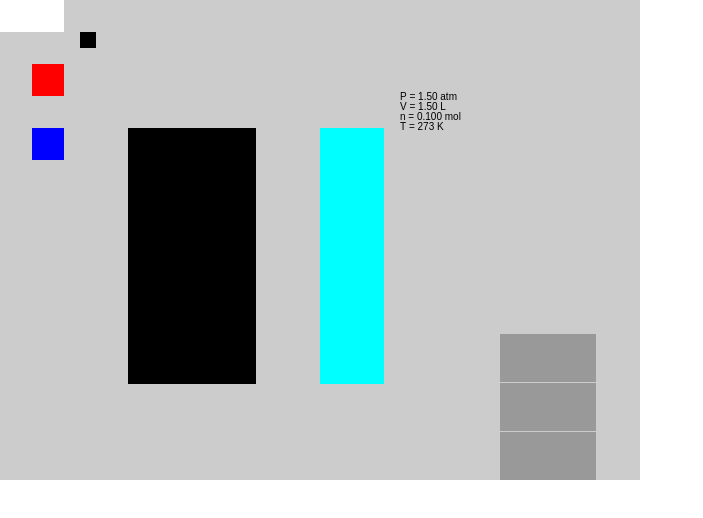
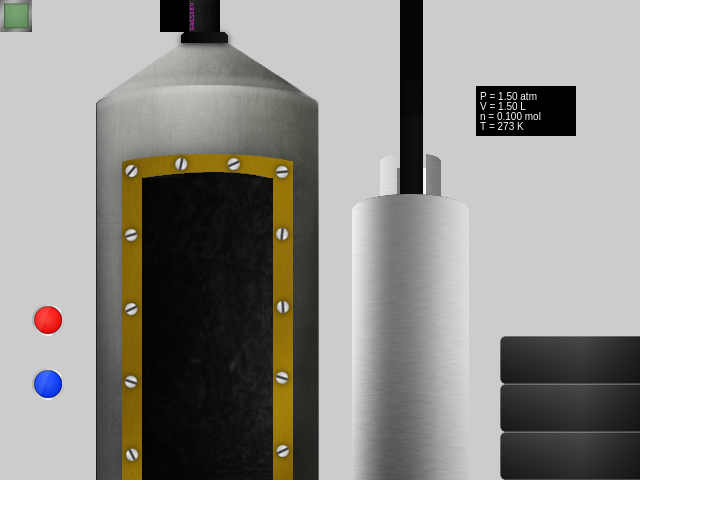
Before and after one commit to ptrgags/gas-lab, a plain HTML site: page index.html in a window 1280 px wide. Shown: the whole page, without its empty margins (0-703 px from the left). Drawn offline with Linux system fonts and the light colour scheme.

Commit message:
Add Demo 3

```diff
--- a/index.html
+++ b/index.html
@@ -5,9 +5,12 @@
 		<link rel="stylesheet" href="styles/main.css" />
 		<script src="scripts/Clickable.js"></script>
 		<script src="scripts/dom.js"></script>
+		<script src="scripts/images.js"></script>
 		<script src="scripts/gaslab.js"></script>
+		<script src="scripts/load.js"></script>
 	</head>
-	<body onload="load();">
-		<canvas id="canvas" width="640" height="480"></canvas>
+	<body onload="loadNext();">
+		<span id="loading">Loading...<br/></span>
+		<canvas id="canvas" width="640" height="480">Error: your browser does not support HTML5 Canvas!</canvas>
 	</body>
 </html>
--- a/scripts/Clickable.js
+++ b/scripts/Clickable.js
@@ -1,9 +1,9 @@
-var Clickable = function(x, y, width, height, color) {
+var Clickable = function(x, y, image) { //, width, height, color) {
 	this.x = x;
 	this.y = y;
-	this.width = width;
-	this.height = height;
-	this.color = color;
+	this.image = image;
+	this.width = this.image.width;
+	this.height = this.image.height;
 	this.disabled = false;
 	this.disabledColor = "AAAAAA";
 
@@ -17,9 +17,13 @@ var Clickable = function(x, y, width, height, color) {
 
 	//Render the clickable object on the canvas
 	this.render = function(context) {
-		var oldStyle = context.fillStyle;
-		context.fillStyle = this.disabled ? this.disabledColor : this.color;
-		context.fillRect(this.x, this.y, this.width, this.height);
-		context.fillStyle = oldStyle;
+		if (!this.disabled)
+			context.drawImage(this.image, this.x, this.y);
+		else {
+			var oldStyle = context.fillStyle;
+			context.fillStyle = this.disabledColor;
+			context.fillRect(this.x, this.y, this.width, this.height);
+			context.fillStyle = oldStyle;
+		}
 	}
 }
--- a/scripts/dom.js
+++ b/scripts/dom.js
@@ -1,15 +1,15 @@
 //Get an element by ID
-var getById = function(id) {
+function getById(id) {
 	return document.getElementById(id);
 }
 
 //Get elements by class name
-var getByClass = function(className) {
+function getByClass(className) {
 	return document.getElementsByClassName(className);
 }
 
 //Click event
-var click = function(evt) {
+function click(evt) {
 	var canvas = document.getElementById("canvas");
 	var rect = canvas.getBoundingClientRect();
 	var x = evt.clientX - rect.left;
--- a/scripts/gaslab.js
+++ b/scripts/gaslab.js
@@ -9,7 +9,7 @@ var MAX_GAS_STEPS = 50;
 var VOLUME_MAX = 5.00;
 var VOLUME_MIN = 1.00;
 var WEIGHT_X1 = 500;
-var WEIGHT_X2 = 144;
+var WEIGHT_X2 = 128;
 var WEIGHT_Y1 = 480;
 var WEIGHT_Y2 = 288;
 
@@ -24,127 +24,154 @@ var weights = 0;
 var gasSteps = 0;
 
 var clickables = [];
-
 var weightStack = [];
 var chamberWeightStack = [];
+var controls = {};
 
-var load = function() {
+//Load the gas lab
+function load() {
+	getById("loading").innerHTML = "";
+	createClickables();
+	createWeights();
+	render();
+	canvas.addEventListener("click", click);
+}
 
-	var temperatureUp = new Clickable(32, 64, 32, 32, "#FF0000");
+//Create clickables on the screen
+function createClickables() {
+	var temperatureUp = new Clickable(32, 304, images["redButton"]);
 		temperatureUp.onClick = function() {
 			increaseTemperature();
-			temperatureUp.disabled = temperatureSteps === MAX_TEMPERATURE_STEPS;
-			temperatureDown.disabled = temperatureSteps === 0;
+			updateControls();
 			render();
 		}
-	var temperatureDown = new Clickable(32, 128, 32, 32, "#0000FF");
+		clickables.push(temperatureUp);
+	var temperatureDown = new Clickable(32, 368, images["blueButton"]);
 		temperatureDown.onClick = function() {
 			decreaseTemperature();
-			temperatureUp.disabled = temperatureSteps === MAX_TEMPERATURE_STEPS;
-			temperatureDown.disabled = temperatureSteps === 0;
+			updateControls();
 			render();
 		}
-	var gasRelease = new Clickable(80, 32, 16, 16, "#00FF00");
+		clickables.push(temperatureDown);
+	var gasRelease = new Clickable(160, 0, images["greenButton"]);
 		gasRelease.disabled = true;
 		gasRelease.onClick = function() {
 			decreaseGas();
-			gasTank.disabled = gasSteps === MAX_GAS_STEPS;
-			gasRelease.disabled = gasSteps === 0;
+			updateControls();
 			render();
 		}
-	var gasTank = new Clickable(320, 128, 64, 256, "#00FFFF");
+		clickables.push(gasRelease);
+	var gasTank = new Clickable(352, 0, images["gasTank"]);
 		gasTank.onClick = function() {
 			increaseGas();
-			gasTank.disabled = gasSteps === MAX_GAS_STEPS;
-			gasRelease.disabled = gasSteps === 0;
+			updateControls();
 			render();
 		}
-	var resetButton = new Clickable(0, 0, 64, 32, "#FFFFFF");
+		clickables.push(gasTank);
+	var resetButton = new Clickable(0, 0, images["greenButtonOff"]);
 		resetButton.onClick = function() {
 			reset();
 			render();
 		}
-	var weight1 = new Clickable(WEIGHT_X1, WEIGHT_Y1 - 48, 96, 48, "#999999");
+		clickables.push(resetButton);
+	controls = {
+		temperatureUp : temperatureUp,
+		temperatureDown : temperatureDown,
+		gasRelease : gasRelease,
+		gasTank : gasTank,
+		resetButton : resetButton
+	};
+}
+
+//Create weights on the screen
+function createWeights() {
+	var weight1 = new Clickable(WEIGHT_X1, WEIGHT_Y1 - 48, images["weight"]);
 		weight1.position = 0;
 		weight1.onClick = function() {
 			switchStack(weight1.position);
 			render();
 		}
-	var weight2 = new Clickable(WEIGHT_X1, WEIGHT_Y1 - 97, 96, 48, "#999999");
+		weightStack.push(weight1);
+		clickables.push(weight1);
+	var weight2 = new Clickable(WEIGHT_X1, WEIGHT_Y1 - 96, images["weight"]);
 		weight2.position = 0;
 		weight2.onClick = function() {
 			switchStack(weight2.position);
 			render();
 		}
-	var weight3 = new Clickable(WEIGHT_X1, WEIGHT_Y1 - 146, 96, 48, "#999999");
+		weightStack.push(weight2);
+		clickables.push(weight2);
+	var weight3 = new Clickable(WEIGHT_X1, WEIGHT_Y1 - 144, images["weight"]);
 		weight3.position = 0;
 		weight3.onClick = function() {
 			switchStack(weight3.position);
 			render();
 		}
-
-	weightStack.push(weight1);
-	weightStack.push(weight2);
-	weightStack.push(weight3);
-
-	canvas.addEventListener("click", click);
-
-	clickables = [temperatureUp, temperatureDown, gasRelease, gasTank, resetButton, weight1, weight2, weight3];
-	render();
+		weightStack.push(weight3);
+		clickables.push(weight3);
 }
 
-//Render objects onto the screen
-var render = function() {
+//Render objects on the screen
+function render() {
 	var canvas = getById("canvas");
 	var context = canvas.getContext("2d");
 	context.clearRect(0, 0, canvas.width, canvas.height);
-	context.fillRect(128, 128, 128, 256);
+	context.drawImage(images["canisterBack"], 96, 0);
 	for (var i = 0; i < clickables.length; i++)
 		clickables[i].render(context);
-	context.fillText("P = " + pressure.toPrecision(3) + " atm", 400, 100);
-	context.fillText("V = " + volume.toPrecision(3) + " L", 400, 110);
-	context.fillText("n = " + molecules.toPrecision(3) + " mol", 400, 120);
-	context.fillText("T = " + temperature.toPrecision(3) + " K", 400, 130);
+	context.drawImage(images["canisterFront"], 96, 0);
+	displayVariables(context, 480, 100);
+}
+
+//Display variables on the screen
+function displayVariables(context, x, y) {
+	context.fillRect(x - 4, y - 10 - 4, 100, 50);
+	context.fillStyle = "#FFFFFF";
+		context.fillText("P = " + pressure.toPrecision(3) + " atm", x, y);
+		context.fillText("V = " + volume.toPrecision(3) + " L", x, y + 10);
+		context.fillText("n = " + molecules.toPrecision(3) + " mol", x, y + 10 * 2);
+		context.fillText("T = " + temperature.toPrecision(3) + " K", x, y + 10 * 3);
+	context.fillStyle = "#000000";
 }
 
 //Increase the temperature one notch
-var increaseTemperature = function() {
+function increaseTemperature() {
 	temperatureSteps++;
 	changeTemperature(TEMPERATURE_INCREMENT);
 }
 
 //Decrease the temperature one notch
-var decreaseTemperature = function() {
+function decreaseTemperature() {
 	temperatureSteps--;
 	changeTemperature(-TEMPERATURE_INCREMENT);
 }
 
 //Increase the amount of gas
-var increaseGas = function() {
+function increaseGas() {
 	gasSteps++;
 	changeGasAmount(GAS_INCREMENT);
 }
 
 //Decrease the amount of gas
-var decreaseGas = function() {
+function decreaseGas() {
 	gasSteps--;
 	changeGasAmount(-GAS_INCREMENT);
 }
 
 //Add a weight to the plunger
-var addWeight = function() {
+function addWeight() {
 	weights++;
 	changePressure(PRESSURE_INCREMENT);
 }
 
 //Remove a weight from the plunger
-var removeWeight = function() {
+function removeWeight() {
 	weights--;
 	changePressure(-PRESSURE_INCREMENT);
 }
 
 //Change the temperature
-var changeTemperature = function(change) {
+function changeTemperature(change) {
 	var t1 = temperature;
 	var t2 = temperature + change;
 	var v1 = volume;
@@ -163,7 +190,7 @@ var changeTemperature = function(change) {
 }
 
 //Change the number of moles of gas
-var changeGasAmount = function(change) {
+function changeGasAmount(change) {
 	var n1 = molecules;
 	var n2 = molecules + change;
 	var v1 = volume;
@@ -174,7 +201,6 @@ var changeGasAmount = function(change) {
 	if (v2 >= VOLUME_MAX) {
 		v2 = VOLUME_MAX;
 		p2 = molecules * GAS_CONSTANT * temperature / v2;
-		//p2 = p1 * v1 / v2;
 	}
 
 	molecules = n2;
@@ -183,7 +209,7 @@ var changeGasAmount = function(change) {
 }
 
 //Change the pressure
-var changePressure = function(change) {
+function changePressure(change) {
 	var p1 = pressure;
 	var p2 = pressure + change;
 	var v1 = volume;
@@ -199,7 +225,10 @@ var changePressure = function(change) {
 }
 
 //Reset the screen
-var reset = function() {
+function reset() {
+	updateControls();
+	resetWeights();
+
 	pressure = 1.50;
 	volume = 1.50;
 	molecules = .100;
@@ -208,15 +237,29 @@ var reset = function() {
 	temperatureSteps = 7;
 	weights = 0;
 	gasSteps = 0;
-	load();
 }
 
-var switchStack = function(position) {
+//update controls
+function updateControls() {
+	controls.temperatureUp.disabled = temperatureSteps === MAX_TEMPERATURE_STEPS;
+	controls.temperatureDown.disabled = temperatureSteps === 0;
+	controls.gasTank.disabled = gasSteps === MAX_GAS_STEPS;
+	controls.gasRelease.disabled = gasSteps === 0;
+}
+
+//Reset weight positions
+function resetWeights() {
+	while (chamberWeightStack.length > 0)
+		switchStack(1);
+}
+
+//Switch weights from stack to stack
+function switchStack(position) {
 	if (position === 0) {
 		var length = chamberWeightStack.length;
 		var weight = weightStack.pop();
 			weight.x = WEIGHT_X2;
-			weight.y = WEIGHT_Y2 - 48 * (length + 1) - length;
+			weight.y = WEIGHT_Y2 - 48 * (length + 1);
 			weight.position = 1;
 		chamberWeightStack.push(weight);
 		addWeight();
@@ -225,25 +268,9 @@ var switchStack = function(position) {
 		var length = weightStack.length;
 		var weight = chamberWeightStack.pop();
 			weight.x = WEIGHT_X1;
-			weight.y = WEIGHT_Y1 - 48 * (length + 1) - length;
+			weight.y = WEIGHT_Y1 - 48 * (length + 1);
 			weight.position = 0;
 		weightStack.push(weight);
 		removeWeight();
 	}
 }
-
-/*
-//Update the variables on the screen
-var update = function() {
-
-	var buttons = getByClass("temperatureButton");
-		buttons[0].disabled = temperatureSteps === MAX_TEMPERATURE_STEPS;
-		buttons[1].disabled = temperatureSteps === 0;
-	buttons = getByClass("weightButton");
-		buttons[0].disabled = weights === MAX_WEIGHTS;
-		buttons[1].disabled = weights === 0;
-	buttons = getByClass("gasButton");
-		buttons[0].disabled = gasSteps === MAX_GAS_STEPS;
-		buttons[1].disabled = gasSteps === 0;
-}
-*/
--- /dev/null
+++ b/scripts/images.js
@@ -0,0 +1,9 @@
+var images = {};
+
+function loadImage(id, onload) {
+	var image = new Image();
+		image.src = "images/" + id + ".png";
+		image.onload = onload;
+	images[id] = image;
+
+}
--- /dev/null
+++ b/scripts/load.js
@@ -0,0 +1,20 @@
+var imagesLoaded = 0;
+var sources = [
+	"canisterBack",
+	"canisterFront",
+	"gasTank",
+	"greenButton",
+	"greenButtonOff",
+	"blueButton",
+	"redButton",
+	"weight"
+];
+
+function loadNext() {
+	if (imagesLoaded < sources.length) {
+		loadImage(sources[imagesLoaded], loadNext);
+		imagesLoaded++;
+	}
+	else
+		load();
+}
```
Also changed, not shown: images/blueButton.png (added), images/canisterBack.png (added), images/canisterFront.png (added), images/gasTank.png (added), images/greenButton.png (added), images/greenButtonOff.png (added), images/redButton.png (added), images/weight.png (added), 1 other file.
